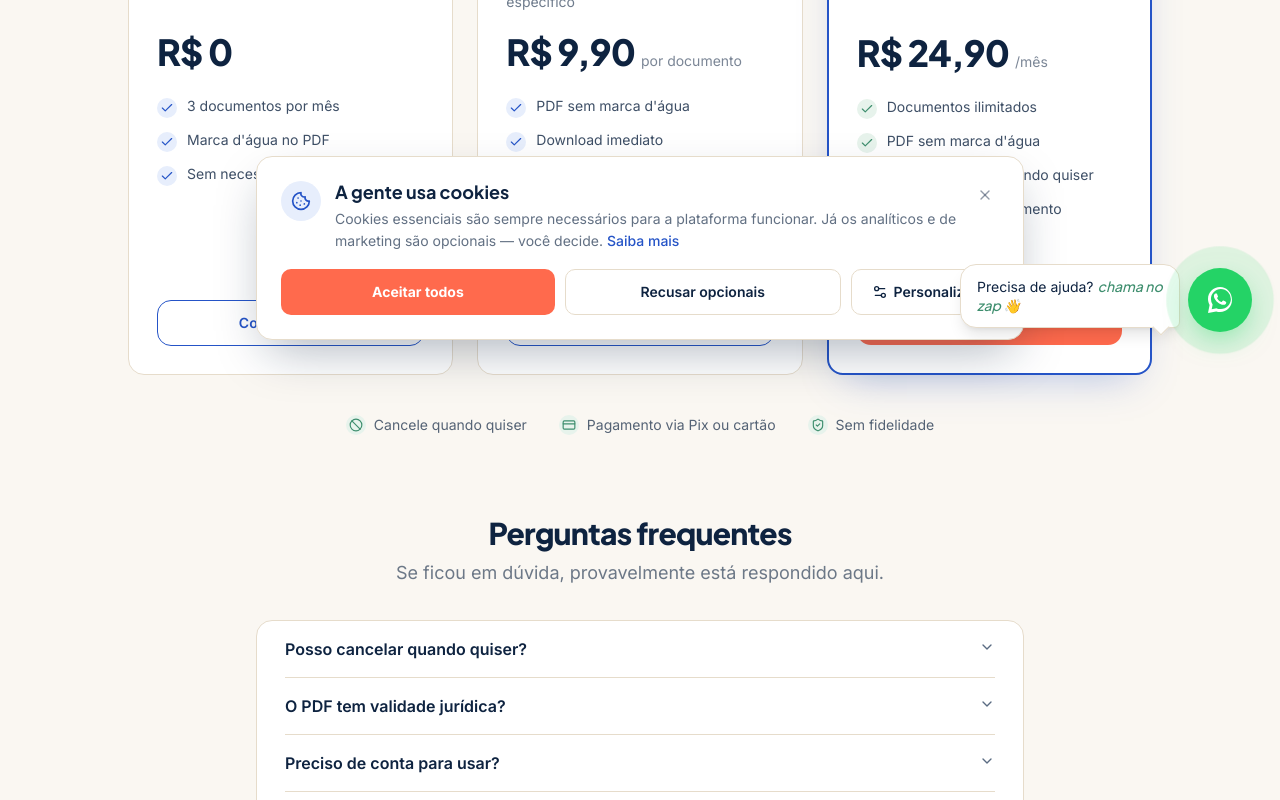
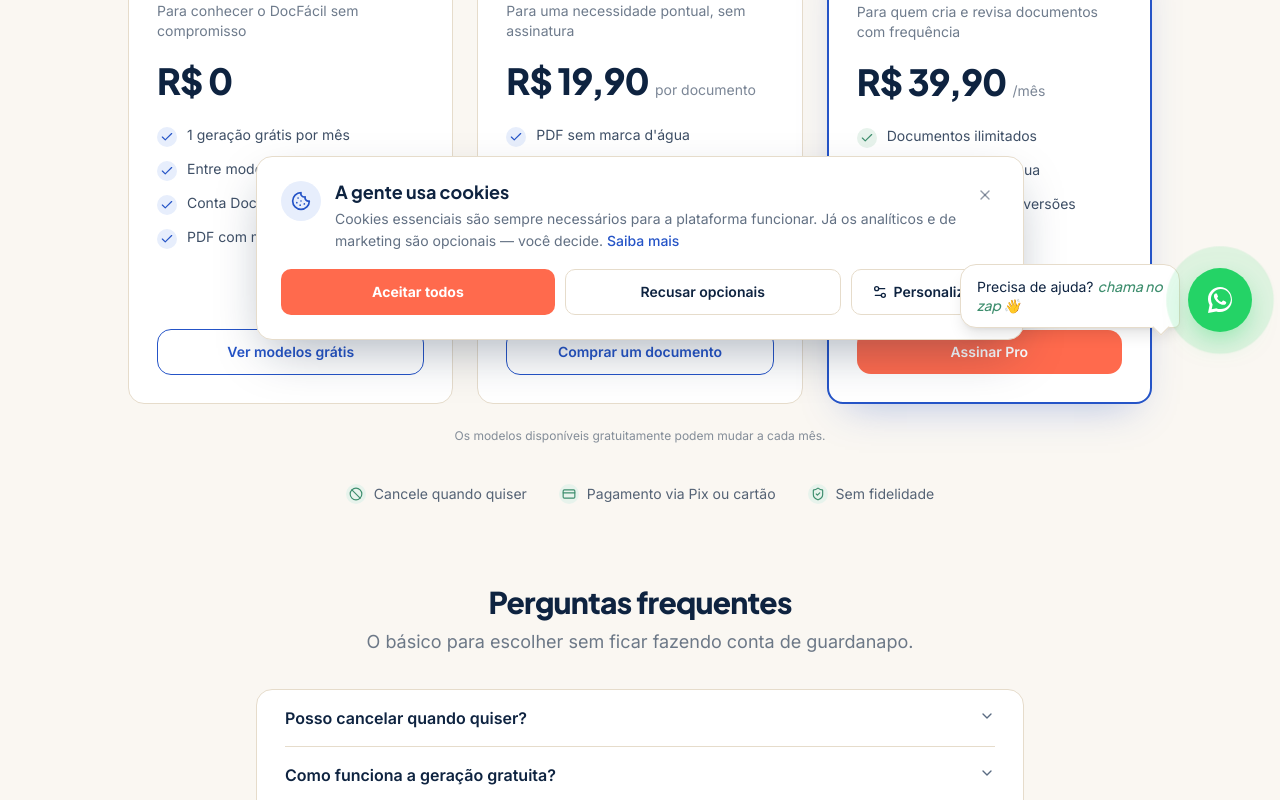
Before and after one commit to Kauerc10/docfacil, a Next.js app: page /planos in a window 1280 px wide. Shown: the part 440-1240 px from the top of the page. Built offline with nearby package versions, Linux system fonts and the light colour scheme; no server answers.

Commit message:
feat: alinha planos a nova politica comercial

```diff
--- a/src/components/docfacil/views/planos-view.tsx
+++ b/src/components/docfacil/views/planos-view.tsx
@@ -14,6 +14,7 @@ import {
   AccordionItem,
   AccordionTrigger,
 } from "@/components/ui/accordion";
+import { formatPlanPrice } from "@/lib/pricing";
 
 gsap.registerPlugin(useGSAP, ScrollTrigger);
 
@@ -35,28 +36,29 @@ const PLANOS: Plano[] = [
   {
     id: "gratis",
     nome: "Grátis",
-    preco: "R$ 0",
-    desc: "Para testar e usar de vez em quando",
+    preco: formatPlanPrice("gratis"),
+    desc: "Para conhecer o DocFácil sem compromisso",
     features: [
-      "3 documentos por mês",
-      "Marca d'água no PDF",
-      "Sem necessidade de conta",
+      "1 geração grátis por mês",
+      "Entre modelos selecionados",
+      "Conta DocFácil necessária",
+      "PDF com marca d'água",
     ],
-    cta: "Começar grátis",
+    cta: "Ver modelos grátis",
     ctaVariant: "outline",
     destino: "modelos",
   },
   {
     id: "avulso",
     nome: "Avulso",
-    preco: "R$ 9,90",
+    preco: formatPlanPrice("avulso"),
     precoSub: "por documento",
-    desc: "Para quem precisa de um documento específico",
+    desc: "Para uma necessidade pontual, sem assinatura",
     features: [
       "PDF sem marca d'água",
       "Download imediato",
-      "Validação de estrutura",
-      "Sem assinatura",
+      "Sem assinatura recorrente",
+      "Sem conta obrigatória",
     ],
     cta: "Comprar um documento",
     ctaVariant: "outline",
@@ -66,15 +68,15 @@ const PLANOS: Plano[] = [
   {
     id: "pro",
     nome: "Pro",
-    preco: "R$ 24,90",
+    preco: formatPlanPrice("pro"),
     precoSub: "/mês",
-    desc: "Para quem usa todo mês",
+    desc: "Para quem cria e revisa documentos com frequência",
     features: [
       "Documentos ilimitados",
       "PDF sem marca d'água",
-      "Editar e rebaixar quando quiser",
+      "Editar e gerar novas versões",
+      "Histórico salvo",
       "Prioridade no atendimento WhatsApp",
-      "Histórico salvo",
     ],
     cta: "Assinar Pro",
     ctaVariant: "coral",
@@ -93,19 +95,19 @@ const REASSURANCES = [
 const FAQ = [
   {
     q: "Posso cancelar quando quiser?",
-    a: "Sim. O plano Pro é mês a mês, sem fidelidade. Você cancela com um clique dentro do seu painel e continua usando até o fim do período já pago.",
+    a: "Sim. O plano Pro é mês a mês, sem fidelidade. Quando a cobrança real estiver ativa, o cancelamento preservará o acesso pelo período já pago.",
   },
   {
-    q: "O PDF tem validade jurídica?",
-    a: "O documento gerado segue a estrutura exigida para instrumentos particulares e pode ser assinado digitalmente. Para força executiva, recomendamos reconhecimento de firma ou assinatura eletrônica qualificada — te ajudamos nesse passo.",
+    q: "Como funciona a geração gratuita?",
+    a: "Com uma conta DocFácil, você pode usar 1 geração gratuita por mês entre os modelos identificados como “Grátis este mês”. A seleção pode mudar mensalmente e o PDF gratuito leva marca d'água.",
   },
   {
     q: "Preciso de conta para usar?",
-    a: "Não. No plano Grátis você gera até 3 documentos por mês sem cadastro. Para salvar o histórico e baixar PDFs sem marca d'água, aí sim pedimos uma conta rápida (e-mail e senha).",
+    a: "Para a geração gratuita e para manter histórico e rascunhos, sim. Já o documento avulso pode ser comprado sem criar conta.",
   },
   {
-    q: "E se eu precisar de mais de um documento por mês?",
-    a: "Compensa migrar para o Pro: por menos de R$ 1 por dia você tem documentos ilimitados, edição quando quiser e prioridade no WhatsApp. O Avulso é bom só para uma necessidade pontual.",
+    q: "Avulso ou Pro: qual compensa mais?",
+    a: "Se você precisa de um único documento, o Avulso resolve sem assinatura. Se pretende criar dois ou mais documentos no mês, o Pro já tende a fazer mais sentido e ainda libera histórico, reedição e novas versões.",
   },
 ];
 
@@ -143,10 +145,9 @@ export function PlanosView() {
           align="center"
           eyebrow="Planos"
           title="Escolha o plano que cabe no seu momento"
-          subtitle="Sem letra miúda. Cancele quando quiser."
+          subtitle="Teste com um modelo grátis, compre um avulso ou libere o catálogo inteiro com o Pro."
         />
 
-        {/* Pricing cards */}
         <div
           data-planos-grid
           className="mt-12 grid grid-cols-1 md:grid-cols-3 gap-6 max-w-5xl mx-auto items-stretch"
@@ -155,18 +156,22 @@ export function PlanosView() {
             <PlanCard
               key={plano.id}
               plano={plano}
-              onSelect={() => plano.destino === "checkout" ? navigate("checkout", { plan: plano.checkoutPlan }) : navigate(plano.destino)}
+              onSelect={() =>
+                plano.destino === "checkout"
+                  ? navigate("checkout", { plan: plano.checkoutPlan })
+                  : navigate(plano.destino)
+              }
             />
           ))}
         </div>
 
-        {/* Reassurance row */}
+        <p className="mt-6 text-center text-xs text-ink/50">
+          Os modelos disponíveis gratuitamente podem mudar a cada mês.
+        </p>
+
         <div className="mt-10 flex flex-col sm:flex-row flex-wrap items-center justify-center gap-x-8 gap-y-3 text-sm text-ink/70">
           {REASSURANCES.map(({ icon: Icon, text }) => (
-            <div
-              key={text}
-              className="flex items-center gap-2"
-            >
+            <div key={text} className="flex items-center gap-2">
               <span className="grid place-items-center w-5 h-5 rounded-full bg-[var(--green-tint)] text-[var(--selo-green)]">
                 <Icon className="w-3.5 h-3.5" aria-hidden="true" />
               </span>
@@ -175,11 +180,7 @@ export function PlanosView() {
           ))}
         </div>
 
-        {/* FAQ */}
-        <section
-          aria-labelledby="faq-heading"
-          className="mt-16 sm:mt-20 max-w-3xl mx-auto"
-        >
+        <section aria-labelledby="faq-heading" className="mt-16 sm:mt-20 max-w-3xl mx-auto">
           <h2
             id="faq-heading"
             className="font-[family-name:var(--font-jakarta)] text-2xl sm:text-3xl font-extrabold text-ink tracking-tight text-center"
@@ -187,7 +188,7 @@ export function PlanosView() {
             Perguntas frequentes
           </h2>
           <p className="mt-2 text-ink/60 text-center">
-            Se ficou em dúvida, provavelmente está respondido aqui.
+            O básico para escolher sem ficar fazendo conta de guardanapo.
           </p>
 
           <div className="mt-8 rounded-2xl border border-[var(--border)] bg-[var(--surface)] px-5 sm:px-7">
@@ -214,13 +215,7 @@ export function PlanosView() {
   );
 }
 
-function PlanCard({
-  plano,
-  onSelect,
-}: {
-  plano: Plano;
-  onSelect: () => void;
-}) {
+function PlanCard({ plano, onSelect }: { plano: Plano; onSelect: () => void }) {
   const isCoral = plano.ctaVariant === "coral";
   return (
     <div
@@ -248,14 +243,12 @@ function PlanCard({
         <span className="font-[family-name:var(--font-jakarta)] text-4xl font-extrabold text-ink tracking-tight">
           {plano.preco}
         </span>
-        {plano.precoSub && (
-          <span className="text-sm text-ink/55">{plano.precoSub}</span>
-        )}
+        {plano.precoSub && <span className="text-sm text-ink/55">{plano.precoSub}</span>}
       </div>
 
       <ul className="mt-6 space-y-3 flex-1">
-        {plano.features.map((f) => (
-          <li key={f} className="flex items-start gap-2.5 text-sm text-ink/80">
+        {plano.features.map((feature) => (
+          <li key={feature} className="flex items-start gap-2.5 text-sm text-ink/80">
             <span
               className={[
                 "mt-0.5 grid place-items-center w-5 h-5 shrink-0 rounded-full",
@@ -266,7 +259,7 @@ function PlanCard({
             >
               <Check className="w-3.5 h-3.5" aria-hidden="true" />
             </span>
-            <span>{f}</span>
+            <span>{feature}</span>
           </li>
         ))}
       </ul>
@@ -280,7 +273,7 @@ function PlanCard({
             ? "bg-[var(--coral)] text-white hover:bg-[var(--coral-hover)]"
             : "border border-[var(--blue-royal)] text-[var(--blue-royal)] bg-transparent hover:bg-[var(--blue-soft)]",
         ].join(" ")}
-        aria-label={`${plano.cta} — plano ${plano.nome}`}
+        aria-label={`${plano.cta}, plano ${plano.nome}`}
       >
         {plano.cta}
       </button>
```
